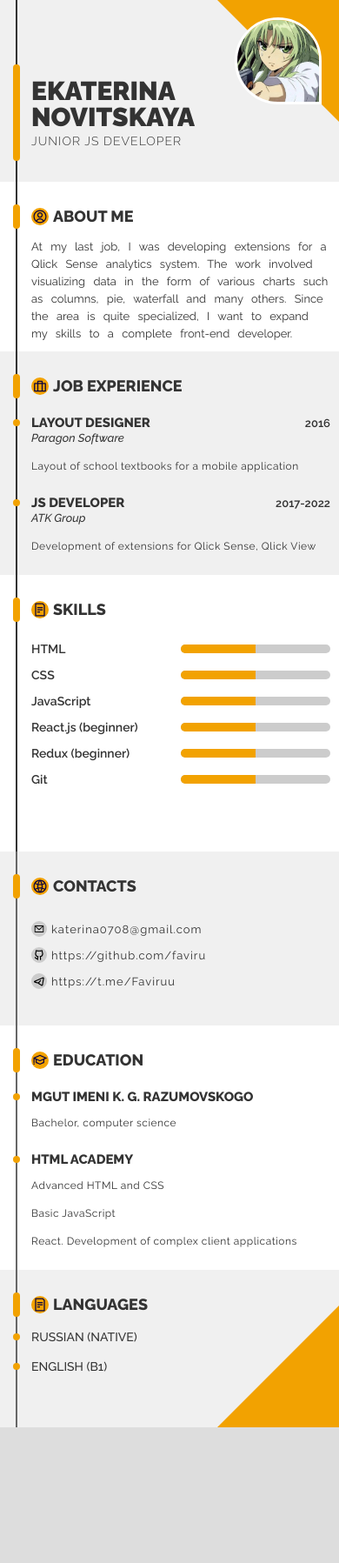
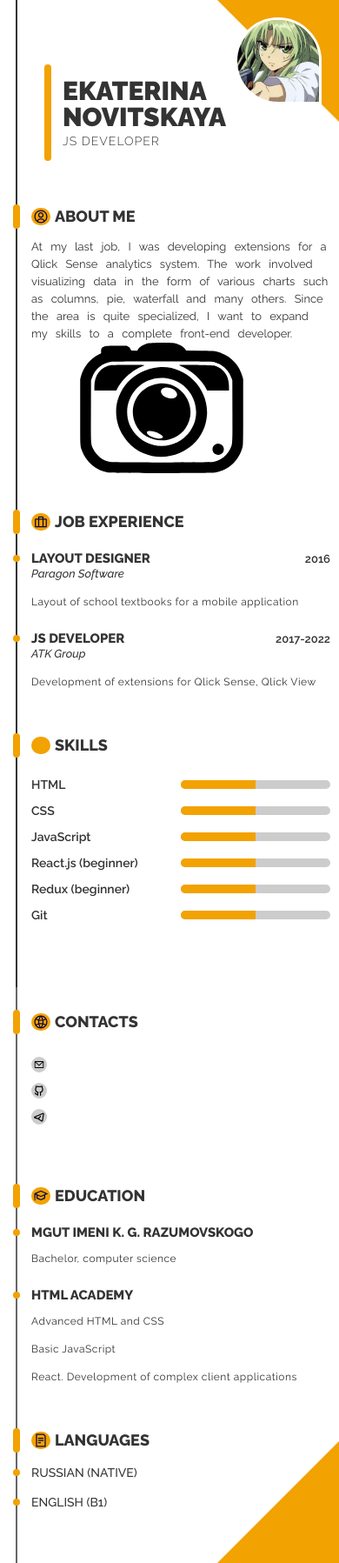
Before and after one commit to faviru/rsschool-cv, a plain HTML site: page index.html in a window 390 px wide. Shown: the whole page at 87% size. Before the commit the page ends 1641 px from the top, so only its background shows below. Drawn offline with Linux system fonts and the light colour scheme.

Commit message:
fix: transfer svg from css to html

```diff
--- a/index.html
+++ b/index.html
@@ -15,20 +15,17 @@
 
 <body>
   <main class="page">
-    <!-- <section class="page__wrapper"> -->
     <section class="main">
-      <div class="main-header">
+      <header class="main-header">
         <div class="avatar avatar--mob">
-          <div class="avatar__wrapper">
-            <img src="img/avatar.jpg" class="avatar__img">
-          </div>
+          <img src="img/avatar.jpg" class="avatar__img" alt="Avatar">
         </div>
 
         <div class="main-header__wrapper">
           <h1>Ekaterina Novitskaya</h1>
-          <p>Junior JS Developer</p>
+          <p> JS Developer</p>
         </div>
-      </div>
+      </header>
       <section class="block">
         <div class="block__wrapper">
           <div class="title">
@@ -38,6 +35,11 @@
           <p class="text">At my last job, I was developing extensions for a Qlick Sense analytics system. The work
             involved visualizing data in the form of various charts such as columns, pie, waterfall and many others.
             Since the area is quite specialized, I want to expand my skills to a complete front-end developer.</p>
+
+          <svg class="logo">
+            <use xlink:href="./img/test.svg#HeaderLogo"></use>
+          </svg>
+
         </div>
       </section>
       <section class="block">
@@ -64,7 +66,9 @@
       <section class="block">
         <div class="block__wrapper">
           <div class="title">
-            <span class="title__icon title__icon--skills"></span>
+            <svg class="title__icon" viewBox="0 0 24 24" width="24" height="24">
+              <use xlink:href="img/icon-sprite.svg#skills"></use>
+            </svg>
             <h2>Skills</h2>
           </div>
           <ul class="progress-list">
@@ -108,12 +112,10 @@
         </div>
       </section>
     </section>
-    <section class="side">
+    <aside class="side">
       <div class="side__triangle"></div>
       <div class="avatar avatar--desk">
-        <div class="avatar__wrapper">
-          <img src="img/avatar.jpg" class="avatar__img">
-        </div>
+        <img src="img/avatar.jpg" class="avatar__img" alt="Avatar">
       </div>
 
       <section class="block">
@@ -125,15 +127,15 @@
           <ul class="contact-list">
             <li class="item">
               <span class="contact__icon contact__icon--email"></span>
-              <p class="item__name">katerina0708@gmail.com</p>
+              <a href="mailto:katerina0708@gmail.com" class="item__name">katerina0708@gmail.com</a>
             </li>
             <li class="item">
               <span class="contact__icon contact__icon--github"></span>
-              <p class="item__name">https://github.com/faviru</p>
+              <a href="https://github.com/faviru" class="item__name">https://github.com/faviru</a>
             </li>
             <li class="item">
               <span class="contact__icon contact__icon--telegram"></span>
-              <p class="item__name">https://t.me/Faviruu</p>
+              <a href="https://t.me/Faviruu" class="item__name">https://t.me/Faviruu</a>
             </li>
           </ul>
         </div>
@@ -176,8 +178,7 @@
         </div>
       </section>
 
-    </section>
-    <!-- </section> -->
+    </aside>
   </main>
 </body>
 
--- a/style.css
+++ b/style.css
@@ -1,14 +1,19 @@
+:root {
+  --base-color: #fff;
+  --background-color: #ddd;
+  --sub-color: #333;
+  --aсcent-color: #f2a201;
+  --line-color: #666;
+  --mobile-bg-color: #f0f0f0;
+  --progress-bar-color: #ccc;
+}
+
 body {
   font-family: "Raleway", sans-serif;
   font-size: 13px;
   line-height: 20px;
-  color: #333;
-  background-color: #ddd;
-}
-
-:root {
-  --aсcent-color: #f2a201;
-  ;
+  color: var(--sub-color);
+  background-color: var(--background-color);
 }
 
 *,
@@ -18,18 +23,18 @@ body {
 }
 
 .page {
-  display:flex;
+  display: flex;
   flex-direction: row-reverse;
   max-width: 850px;
   margin: auto;
-  background-color: #fff;
+  background-color: var(--base-color);
 }
 
 .main {
   position: relative;
   max-width: 530px;
   min-width: 340px;
-  padding: 100px 0;
+  padding: 100px 30px 100px 76px;
 }
 
 .main::after {
@@ -41,6 +46,7 @@ body {
   border-right: 80px solid var(--aсcent-color);
   border-bottom: 80px solid var(--aсcent-color);
 }
+
 .main::before {
   position: absolute;
   content: '';
@@ -48,15 +54,12 @@ body {
   left: 48px;
   height: 100%;
   width: 2px;
-  background-color: #333;
+  background-color: var(--sub-color);
 }
 
 .main-header {
-  padding-top: 40px;
-  padding-bottom: 40px;
-  padding-left: 76px;
-  padding-right: 45px;
-  background-color: #f0f0f0;
+  padding: 40px 0;
+  background-color: var(--mobible-bg-color);
 }
 
 .main-header h1 {
@@ -94,9 +97,7 @@ body {
 .block {
   margin: 0;
   padding-top: 40px;
-  padding-bottom: 00px;
-  padding-left: 76px;
-  padding-right: 30px;
+  padding-bottom: 0px;
 }
 
 .title {
@@ -118,7 +119,7 @@ body {
 
 .title__icon {
   margin-right: 10px;
-  min-width: 22px;
+  width: 22px;
   height: 22px;
   background-color: var(--aсcent-color);
   border-radius: 12px;
@@ -174,7 +175,6 @@ li {
 }
 
 .detailed-list .item__range {
-  display: inline-block;
   margin-left: auto;
   font-size: 13px;
   font-weight: 600;
@@ -217,9 +217,9 @@ li {
 
 .propress-bar {
   width: 90px;
-	height: 8px;
-	position: relative;
-	background: #ccc;
+  height: 8px;
+  position: relative;
+  background: var(--progress-bar-color);
   border-radius: 5px;
   box-shadow: none;
   overflow: hidden;
@@ -236,8 +236,10 @@ li {
   position: relative;
   max-width: 320px;
   min-width: 290px;
-  background-color: #333;
-  color: #fff;
+  padding-left: 76px;
+  padding-right: 30px;
+  background-color: var(--sub-color);
+  color: var(--base-color);
 }
 
 .side::before {
@@ -247,7 +249,7 @@ li {
   left: 48px;
   height: 100%;
   width: 2px;
-  background-color: #666;
+  background-color: var(--line-color);
 }
 
 .side__triangle {
@@ -262,15 +264,14 @@ li {
 
 .avatar {
   position: relative;
-  padding: 70px;
-  padding-bottom: 10px;
+  padding: 64px 70px 10px 0;
 }
 
 .avatar img {
   width: 180px;
   height: 180px;
   border-radius: 50% 50% 50% 0;
-  border: 3px solid #fff;
+  border: 3px solid var(--base-color);
   margin-top: 20px;
   background-position: center;
   background-size: contain;
@@ -294,6 +295,8 @@ li {
 }
 
 .contact-list .item__name {
+  text-decoration: none;
+  color: var(--base-color);
   margin: 0;
   letter-spacing: 1px;
 }
@@ -303,14 +306,14 @@ li {
   min-width: 20px;
   height: 20px;
   border-radius: 9px;
-  border: 2px solid #fff;
-  background-color: #fff;
+  border: 2px solid var(--base-color);
+  background-color: var(--base-color);
   background-size: contain;
   background-position: center;
 }
 
 .simple-list .item__wrapper {
-margin-top: 20px;
+  margin-top: 20px;
 }
 
 .simple-list h3 {
@@ -373,7 +376,7 @@ margin-top: 20px;
   }
 
   .main {
-    padding: 0;
+    padding: 0 10px 0 36px;
     max-width: 610px;
     min-width: 300px;
   }
@@ -413,6 +416,7 @@ margin-top: 20px;
   .main-header__wrapper::before {
     left: -21px;
   }
+
   .avatar--desk {
     display: none;
   }
@@ -434,15 +438,13 @@ margin-top: 20px;
   }
 
   .block {
-    padding-top: 30px;
-    padding-left: 36px;
-    padding-right: 10px;
-    padding-bottom: 10px;
+    padding: 30px 0 10px 0;
   }
 
   .block:nth-child(odd) {
-    background-color: #f0f0f0;
+    background-color: var(--mobible-bg-color);
   }
+
   .block:last-child {
     padding-bottom: 50px;
   }
@@ -486,14 +488,15 @@ margin-top: 20px;
   }
 
   .side {
-    background-color: #fff;
-    color: #333;
+    background-color: var(--base-color);
+    color: var(--sub-color);
     min-width: 300px;
     max-width: 610px;
+    padding-left: 36px;
   }
 
   .side::before {
-   left: 18px;
+    left: 18px;
   }
 
   .contact-list .item {
@@ -504,8 +507,8 @@ margin-top: 20px;
     min-width: 18px;
     height: 18px;
     margin-right: 5px;
-    border: 2px solid #ccc;
-    background-color: #ccc;
+    border: 2px solid var(--progress-bar-color);
+    background-color: var(--progress-bar-color);
   }
 
   .simple-list h3::before {
```
Also changed, not shown: img/test.svg (added).
